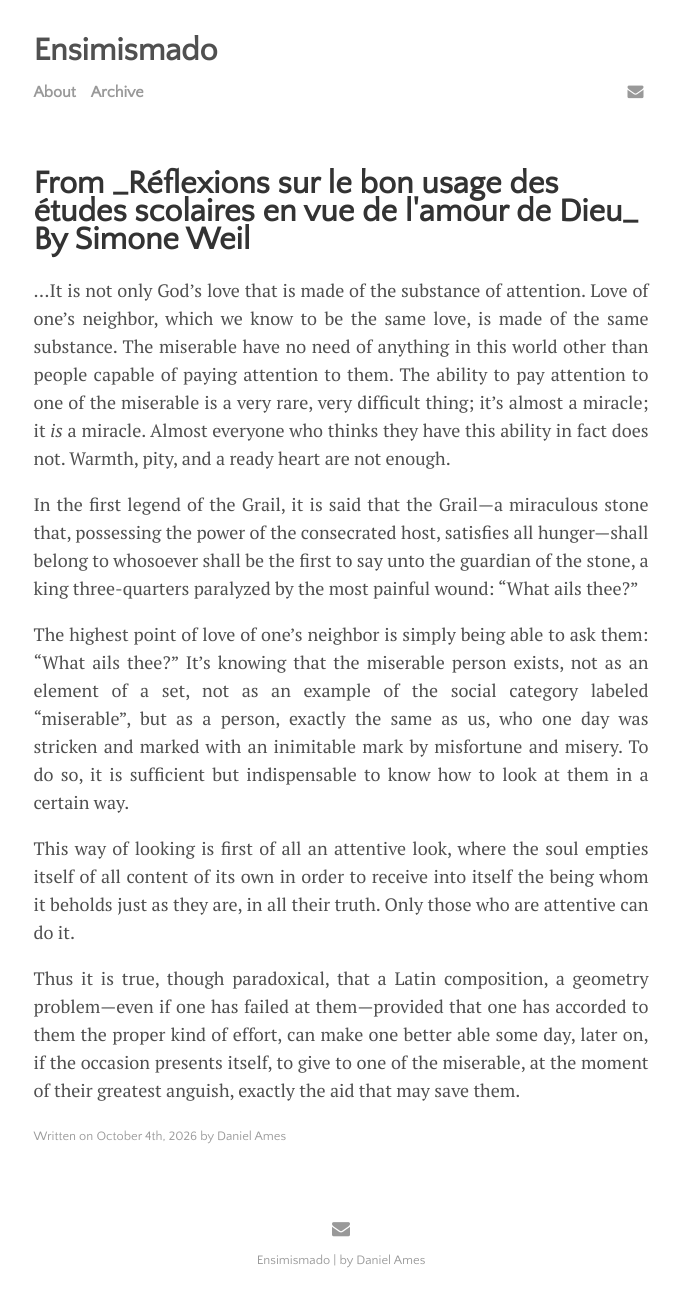
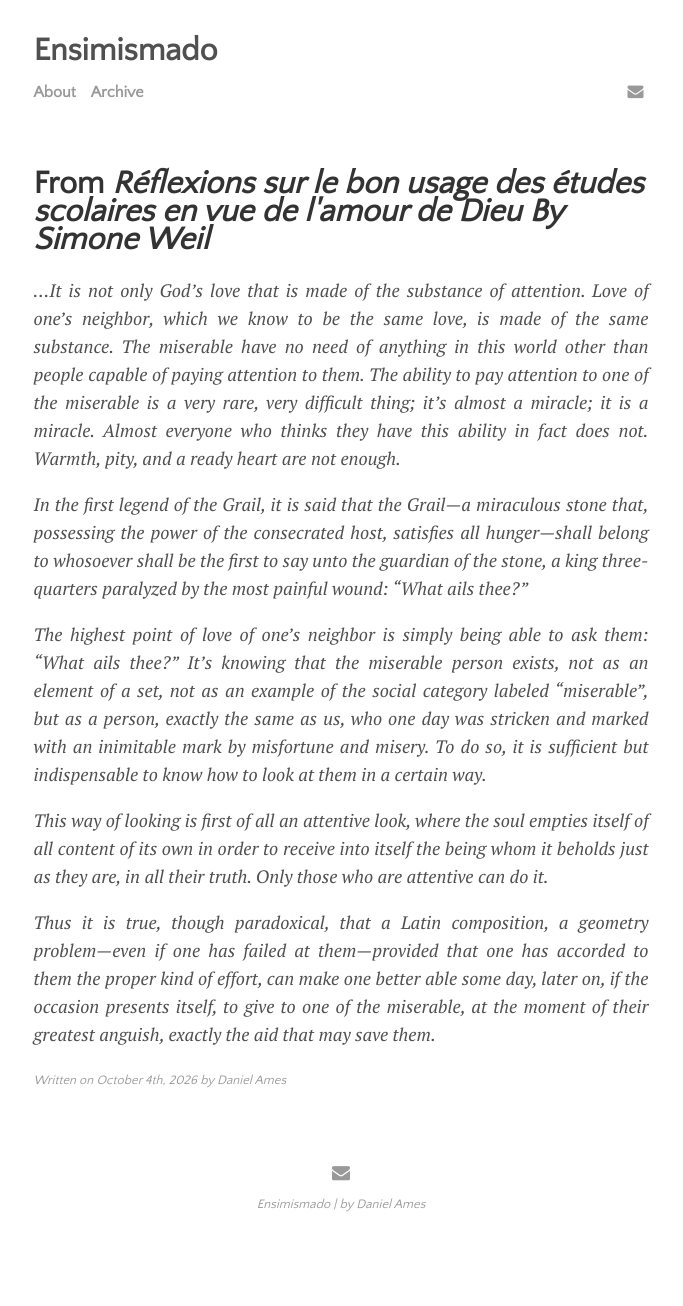
Before and after one commit to DanielAmes/DanielAmes.github.io, a Jekyll site: the page built from _posts/2026-10-4-simoneweiltranslation.md, in a window 1280 px wide. Shown: the whole page, without its empty margins (299-982 px from the left). Built offline with Jekyll 4.4.1, drawn with Linux system fonts in a browser that asks for light colours; after the commit the page ends 1250 px from its top, so only the background shows below that.

Commit message:
tried to add italics

```diff
--- a/_posts/2026-10-4-simoneweiltranslation.md
+++ b/_posts/2026-10-4-simoneweiltranslation.md
@@ -1,6 +1,6 @@
 ---
 layout: post
-title: "From _Réflexions sur le bon usage des études scolaires en vue de l'amour de Dieu_ By Simone Weil"
+title: "From <i>Réflexions sur le bon usage des études scolaires en vue de l'amour de Dieu<i> By Simone Weil"
 author: "Daniel Ames"
 categories: journal
 tags: [documentation,sample]
```
